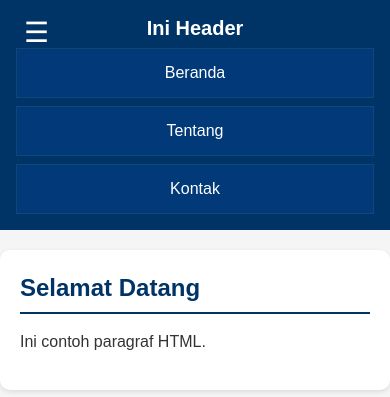
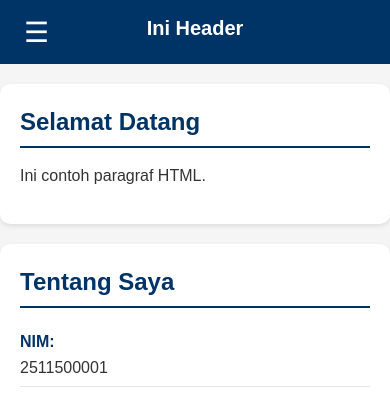
Before and after one commit to RichieChristian01/2511500001-PWD-TI1A-2526O, a PHP site: page /pertemuan-05/index.html in a window 390 px wide. Shown: the top 397 px of the page. Run offline with PHP 8.4, Linux system fonts and the light colour scheme.

Commit message:
styling nav menu mobile

```diff
--- a/pertemuan-05/script.js
+++ b/pertemuan-05/script.js
@@ -1,4 +1,3 @@
 document.getElementById("menuToggle").addEventListener("click", function () {
-    document.querySelector("nav").classList.toggle("active");
-    console.log("Richie berotot")
- });
+    document.querySelector("nav").classlist.toggle("active");
+});
--- a/pertemuan-05/style.css
+++ b/pertemuan-05/style.css
@@ -166,6 +166,19 @@ button:hover {
   top: 8px;
 }
 
+nav {
+    display: none;
+    flex-direction: column;
+    background: #003366;
+    width: 100%;
+    padding: 5px 0;
+
+}
+
+nav.active {
+    display: flex;
+}
+
   header {
 padding: 16px;
 position: sticky;
```
